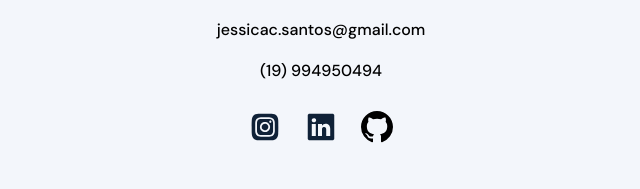
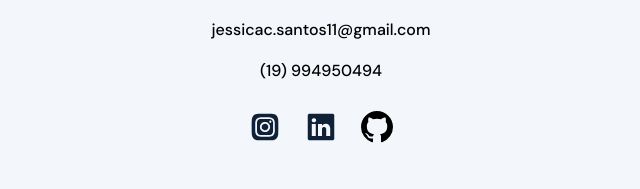
Before and after one commit to jessica97caroline/Portfolio, a plain HTML site: page index.html in a window 1280 px wide. Shown: the part 4516-4705 px from the top of the page, 319-959 px from the left. Drawn offline with Linux system fonts and the light colour scheme.

Commit message:
Update email index.html

```diff
--- a/index.html
+++ b/index.html
@@ -205,7 +205,7 @@
           <img src="assets/qrcode.svg" alt="whatsapp"  tyle="width: 10%;"/>
         </div>
         <div class="footer__contact mb-m">
-          <span class="mb-m">jessicac.santos@gmail.com</span>
+          <span class="mb-m">jessicac.santos11@gmail.com</span>
           <span>(19) 994950494</span>
         </div>
         <ul class="mb-l">
```
